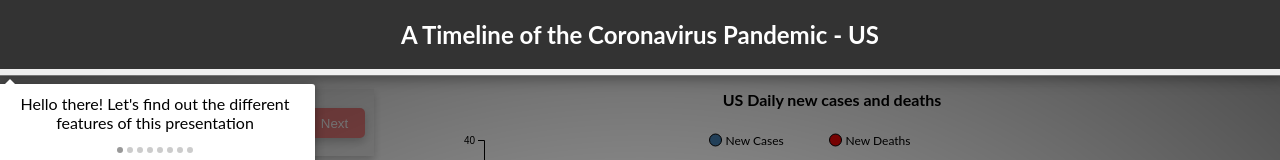
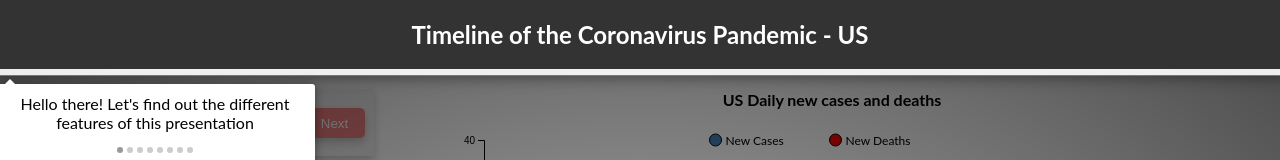
Before and after one commit to s-gopikrishnan/COVID19-Timeline, a plain HTML site: page index.html in a window 1280 px wide. Shown: the top 160 px of the page. Drawn offline with nearby package versions, Linux system fonts and the light colour scheme.

Commit message:
Updated the title

```diff
--- a/index.html
+++ b/index.html
@@ -20,7 +20,7 @@
 <body onload='init()'>
     <!-- Navbar -->
     <div class="topnav" id="title" style="color: #fff;" data-intro="Hello there! Let's find out the different features of this presentation" data-step="1" data-position="right">
-        <h2 align="center">A Timeline of the Coronavirus Pandemic - US</h2>
+        <h2 align="center">Timeline of the Coronavirus Pandemic - US</h2>
     </div>
     <div class="column left">
         <div style="height: 20px;">
```
